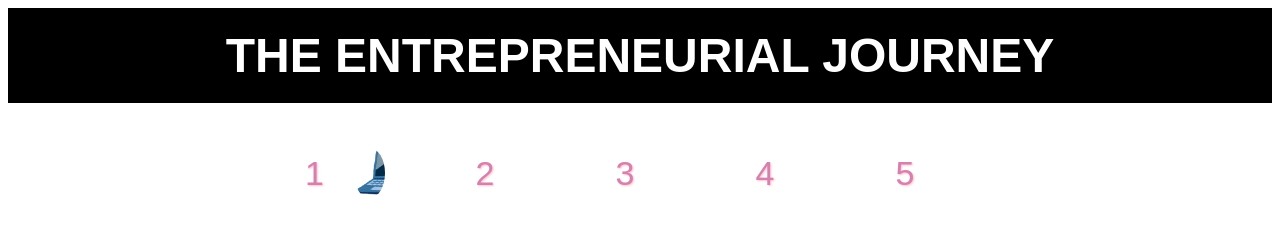
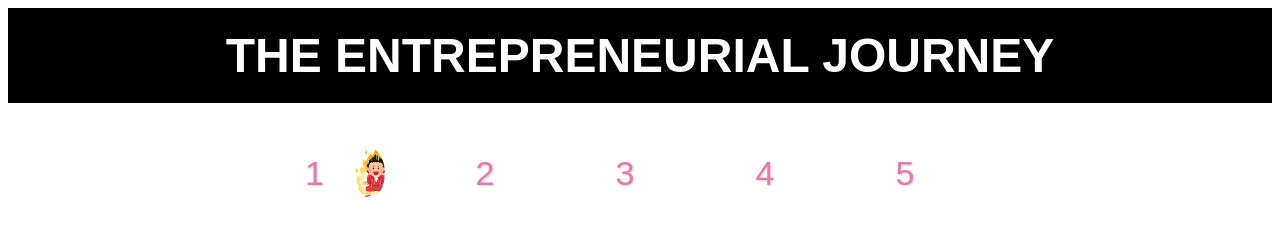
Before and after one commit to natsumikakinuma/janken-main, a plain HTML site: page index.html in a window 1280 px wide. Shown: the top 248 px of the page. Drawn offline with nearby package versions, Linux system fonts and the light colour scheme.

Commit message:
Update Quiz3.css

```diff
--- a/css/Quiz3.css
+++ b/css/Quiz3.css
@@ -81,7 +81,7 @@ h1 {
 .player2 {
     width: 50px;
     height: 50px;
-    background-image: url('https://github.com/natsumikakinuma/janken-main/raw/main/images/%E3%83%91%E3%82%BD%E3%82%B3%E3%83%B3.png');
+    background-image: url('https://github.com/natsumikakinuma/janken-main/blob/main/images/%E3%82%84%E3%82%8B%E6%B0%97.png?raw=true');
     background-size: cover;
     background-repeat: no-repeat;
     /* 画像を繰り返さないようにする */
```
